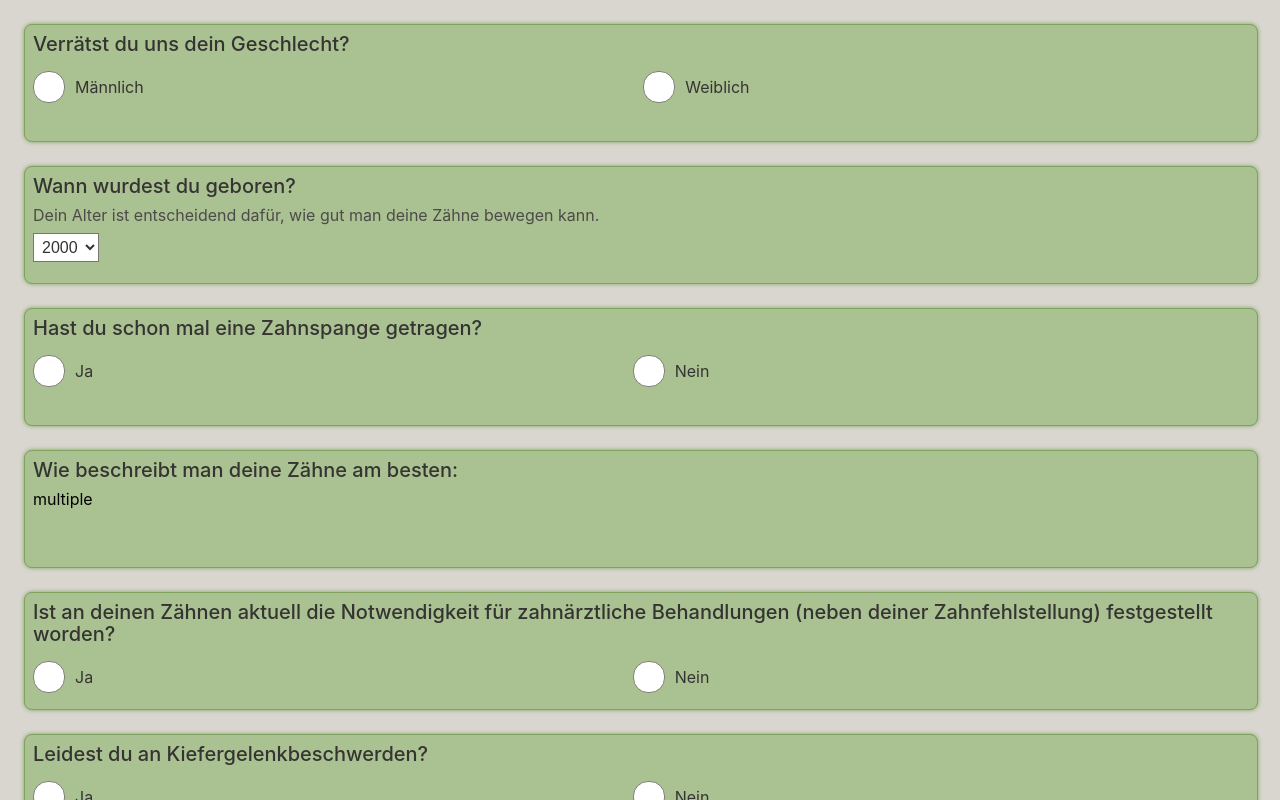
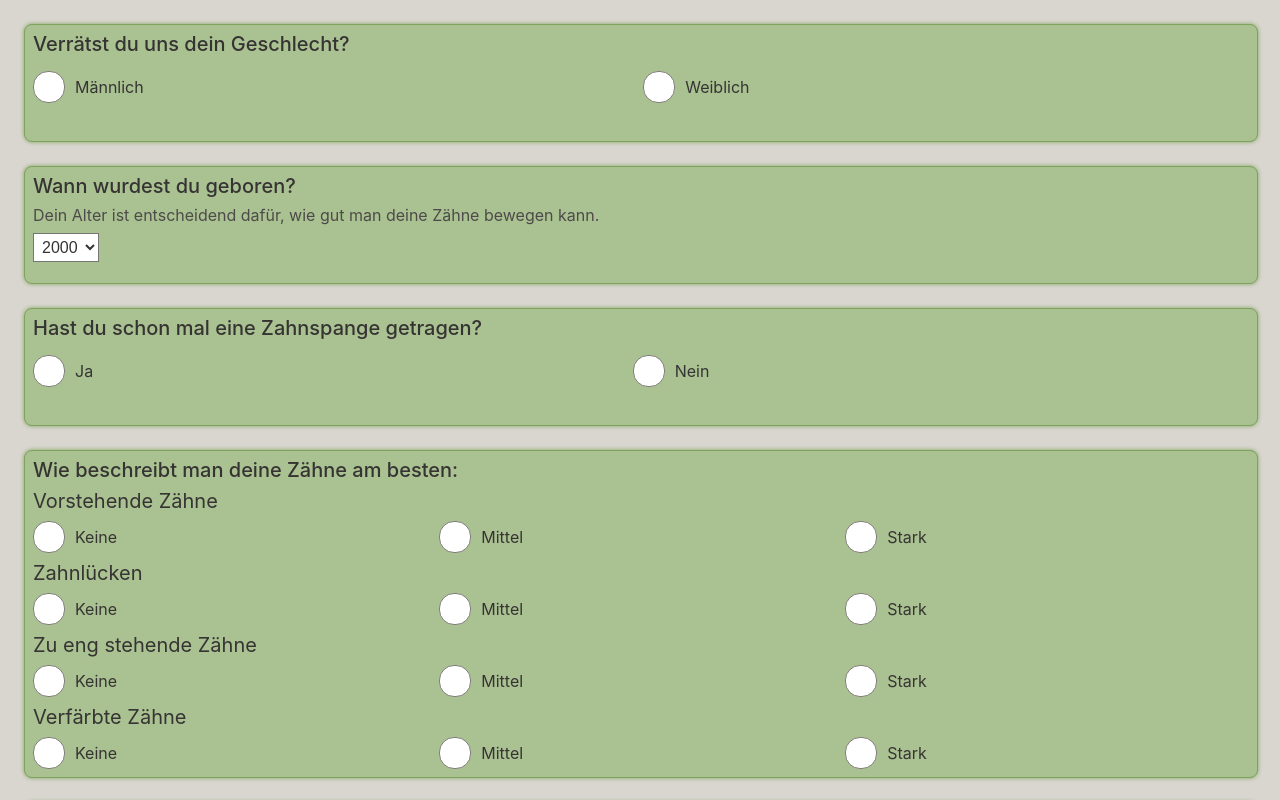
Before and after one commit to ipochinskiy/questionnaire, a React (Create React App) app: page / in a window 1280 px wide. Shown: the top 800 px of the page. Built offline with nearby package versions, Linux system fonts and the light colour scheme.

Commit message:
create a Multi component and use it for question type "multiple"

```diff
--- a/src/questionnaire/Panel/Panel.js
+++ b/src/questionnaire/Panel/Panel.js
@@ -1,5 +1,5 @@
 import React, { Component } from 'react';
-import { Radio, Select } from '../../ui-components';
+import { Multi, Radio, Select } from '../../ui-components';
 import './Panel.scss';
 
 class Panel extends Component {
@@ -9,9 +9,18 @@ class Panel extends Component {
     }
 
     handleValueChange(key, value) {
+        if (this.state && typeof this.state[key] == 'object') {
+            this.setState({
+                [key]: {
+                    ...this.state[key],
+                    ...value,
+                },
+            });
+        } else {
         this.setState({
             [key]: value,
         });
+    }
     }
 
     render() {
@@ -26,7 +35,7 @@ class Panel extends Component {
                     group={key}
                     itemList={answers}
                     selectedValue={selectedValue}
-                    handleSelect={(value) => this.handleValueChange(key, value)}
+                    handleSelect={value => this.handleValueChange(key, value)}
                 />;
                 break;
             case 'select':
@@ -37,7 +46,11 @@ class Panel extends Component {
                 />;
                 break;
             case 'multiple':
-                control = 'multiple';
+                control = <Multi
+                    itemList={answers}
+                    selectedValue={selectedValue}
+                    handleSelect={value => this.handleValueChange(key, value)}
+                />;
                 break;
             case 'textarea':
                 control = 'textarea';
--- /dev/null
+++ b/src/ui-components/Multi/Multi.js
@@ -0,0 +1,21 @@
+import React from 'react';
+import Radio from '../Radio/Radio';
+import './Multi.scss';
+
+const Multi = ({ itemList = [], selectedValue, handleSelect }) => (
+    <div className='Multi'>
+        {itemList.map(({ key, label, options }) => (
+            <div className='Multi__item' key={key}>
+                <div className='Multi__item__label'>{label}</div>
+                <Radio
+                    group={key}
+                    itemList={options}
+                    selectedValue={selectedValue ? selectedValue[key] : null}
+                    handleSelect={value => handleSelect({ [key]: value })}
+                />
+            </div>
+        ))}
+    </div>
+);
+
+export default Multi;
--- /dev/null
+++ b/src/ui-components/Multi/Multi.scss
@@ -0,0 +1,22 @@
+@import '../../colors.scss';
+
+.Multi {
+    color: $neutral3-6;
+
+    &__item {
+        margin: 8px 0;
+
+        &:first-child {
+            margin-top: 0;
+        }
+
+        &:last-child {
+            margin-bottom: 0;
+        }
+
+        &__label {
+            font-size: 20px;
+            line-height: 24px;
+        }
+    }
+}
--- a/src/ui-components/index.js
+++ b/src/ui-components/index.js
@@ -1,4 +1,5 @@
+import Multi from './Multi/Multi';
 import Radio from './Radio/Radio';
 import Select from './Select/Select';
 
-export { Radio, Select };
+export { Radio, Select, Multi };
```
Also changed, not shown: 2 other files (tests, documents, lock files or other folders).
